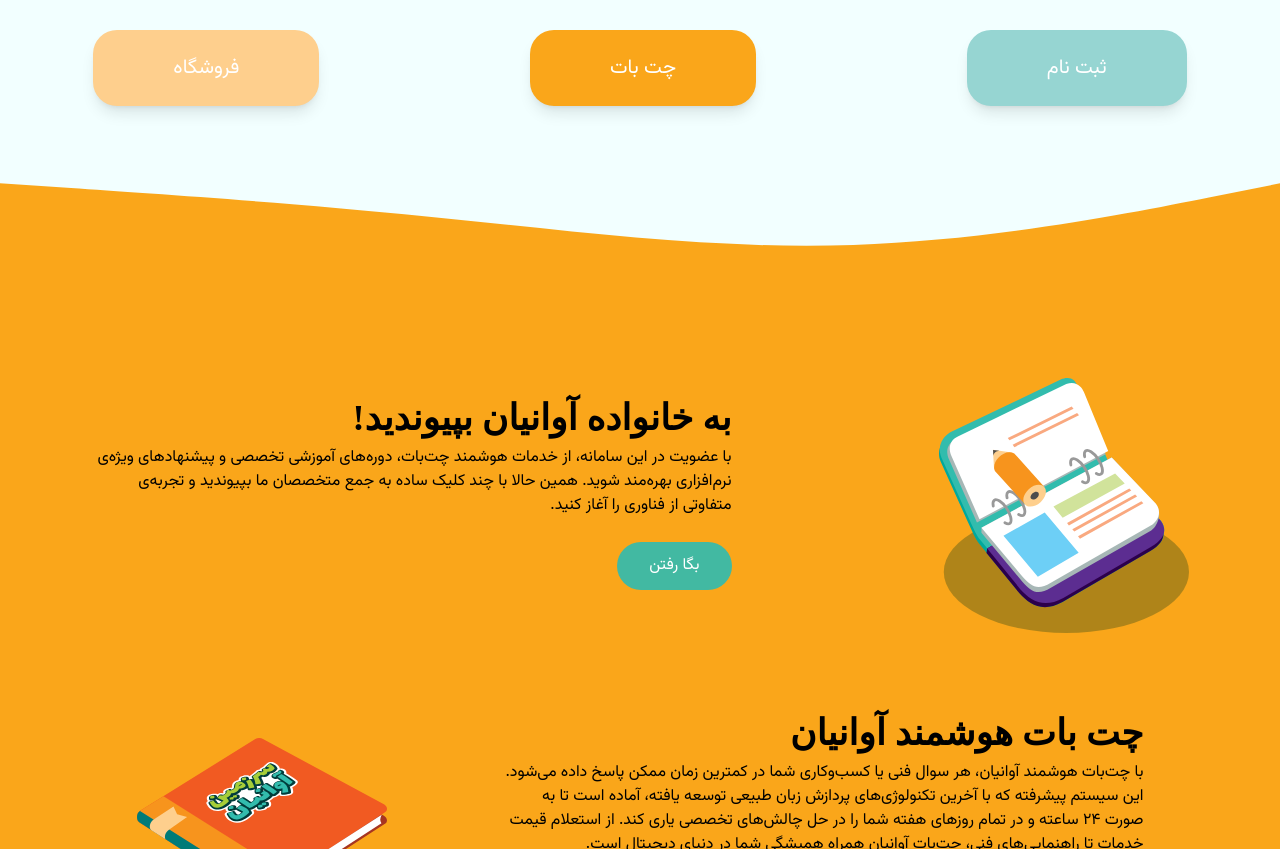
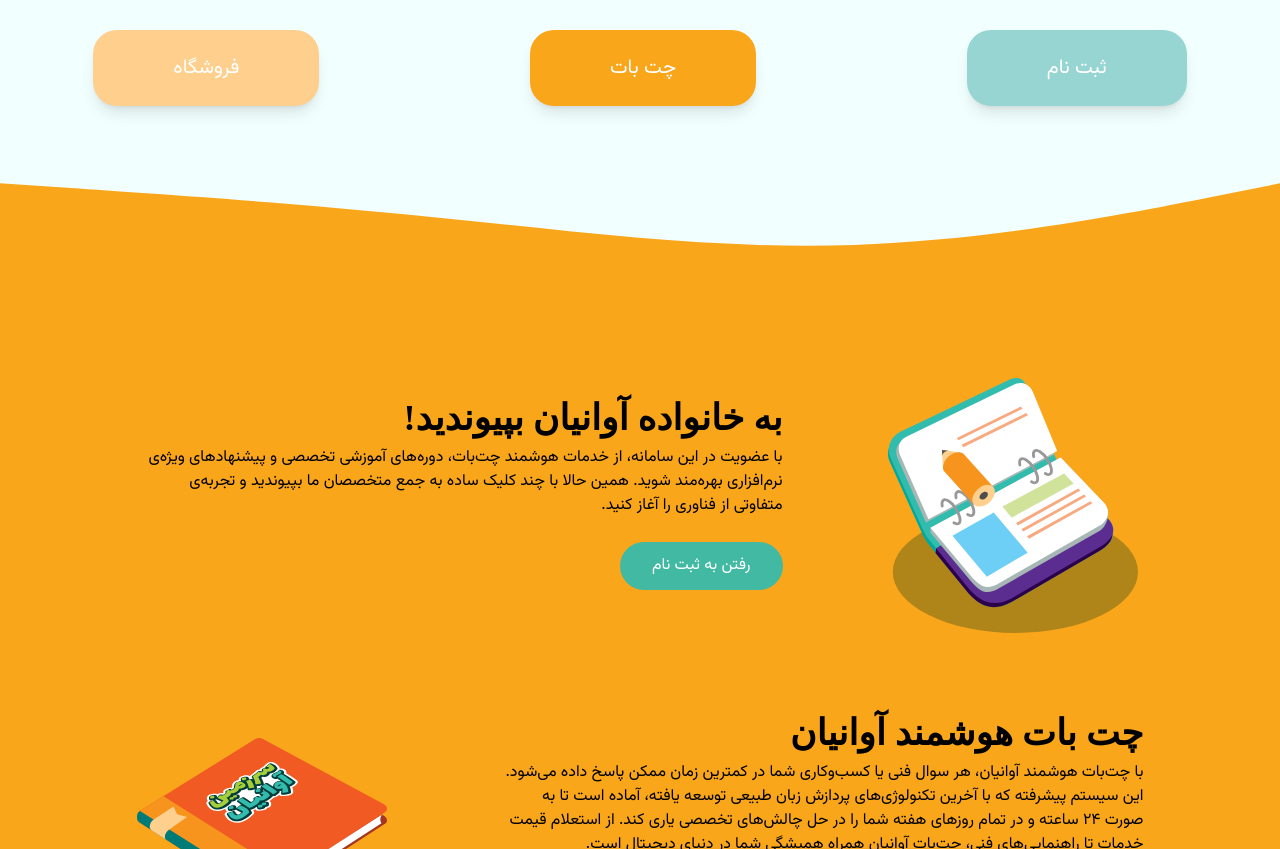
Before and after one commit to ErfanGh83/Avanian1, a Next.js app: page / in a window 1280 px wide. Shown: the part 600-1449 px from the top of the page. Built offline with nearby package versions, Linux system fonts and the light colour scheme; a web font is replaced by a local one.

Commit message:
style: improved style and content

```diff
--- a/src/components/landing/sections/LoginSection.tsx
+++ b/src/components/landing/sections/LoginSection.tsx
@@ -10,13 +10,15 @@ export default function LoginSection() {
   return (
     <motion.section
       ref={ref}
-      className="relative gap-6 bg-landing_bg3 flex flex-col md:flex-row justify-around items-center w-full mt-[10vh] md:mt-[30vh]"
+      className="relative gap-6 bg-landing_bg3 dark:bg-dark4 w-full mt-[10vh] md:mt-[30vh] px-4"
     >
-      <div className="absolute bg-landing_bg3 top-[-30vh] left-0 right-0 w-full h-[35vh] z-[-5]" />
+      <div className="max-w-[1100px] mx-auto flex flex-col md:flex-row justify-around items-center ">
+        <div className="absolute bg-landing_bg3 dark:bg-dark4 top-[-30vh] left-0 right-0 w-full h-[35vh] z-[-5]" />
+        <div className="absolute bg-landing_bg3 dark:bg-dark4 bottom-[-2vh] left-0 right-0 w-full h-[4vh] z-[-5]" />
 
         <motion.img
           src="/vectors/notebook.svg"
-        alt="سرزمین آوانیان"
+          alt="ثبت نام"
           width={250}
           height={250}
           loading="lazy"
@@ -44,20 +46,21 @@ export default function LoginSection() {
             به خانواده آوانیان بپیوندید!
           </h3>
           <p className="max-w-[80vh]">
-          با عضویت در این سامانه، از خدمات هوشمند چت‌بات، دوره‌های آموزشی تخصصی
-          و پیشنهادهای ویژه‌ی نرم‌افزاری بهره‌مند شوید. همین حالا با چند کلیک
-          ساده به جمع متخصصان ما بپیوندید و تجربه‌ی متفاوتی از فناوری را آغاز
-          کنید.
+            با عضویت در این سامانه، از خدمات هوشمند چت‌بات، دوره‌های آموزشی
+            تخصصی و پیشنهادهای ویژه‌ی نرم‌افزاری بهره‌مند شوید. همین حالا با چند
+            کلیک ساده به جمع متخصصان ما بپیوندید و تجربه‌ی متفاوتی از فناوری را
+            آغاز کنید.
           </p>
           <motion.button
             className="px-8 py-3 bg-turquoise dark:bg-dark2 text-white my-6 rounded-3xl"
-          whileHover={{ scale: 1.2, y: -10, opacity: .95 }}
-          whileTap={{ scale: .9, y: -5 }}
-          transition={{ duration: .3}}
+            whileHover={{ scale: 1.2, y: -10, opacity: 0.95 }}
+            whileTap={{ scale: 0.9, y: -5 }}
+            transition={{ duration: 0.3 }}
           >
-          بگا رفتن
+            رفتن به ثبت نام
           </motion.button>
         </motion.div>
+      </div>
     </motion.section>
   );
 }
```
Lines whose indentation alone changed are shown as unchanged.
